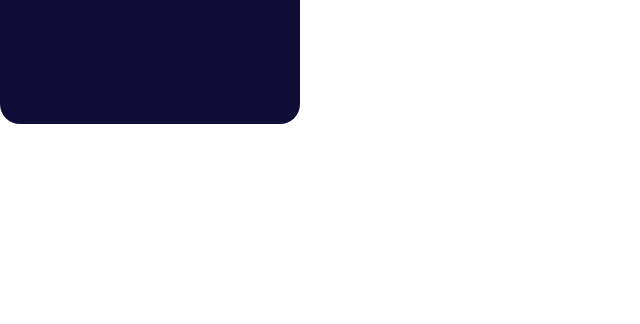
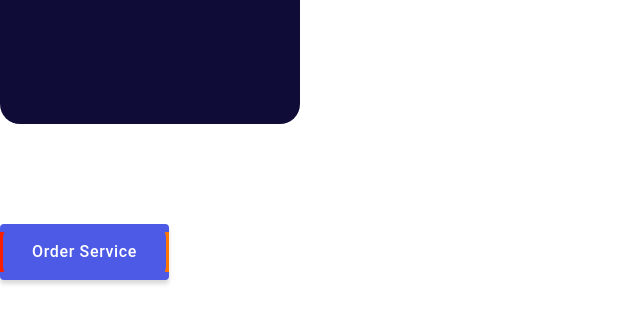
Before and after one commit to YK9968/custom, a plain HTML site: page index.html in a window 1280 px wide. Shown: the part 276-600 px from the top of the page, without its empty margins (0-640 px from the left). Drawn offline with Linux system fonts and the light colour scheme.

Commit message:
add button with rotate border

```diff
--- a/index.html
+++ b/index.html
@@ -13,6 +13,9 @@
         <h2 class="custom-btn">button</h2>
       </div>
     </div>
+    <div class="box">
+      <button class="hero-button" type="button"><span class="btn-text-rotate">Order Service</span></button>
+    </div>
     <!---------------------------------------------animation border------------------------------>
   </body>
 </html>
--- a/style.css
+++ b/style.css
@@ -5,7 +5,6 @@
 }
 body {
   background-color: white;
-
 }
 
 .container {
@@ -51,3 +50,48 @@ body {
     transform: rotate(360deg);
   }
 }
+
+.hero-button {
+  display: flex;
+  align-items: center;
+  justify-content: center;
+  position: relative;
+  overflow: hidden;
+  margin-top: 100px;
+  cursor: pointer;
+  font-size: 16px;
+  font-weight: 500;
+  line-height: 1.5;
+  color: #ffffff;
+  background-color: #4d5ae5;
+  letter-spacing: 0.64px;
+  font-family: "Roboto", sans-serif;
+  padding: 16px 32px;
+  border-radius: 4px;
+
+  border: none;
+  box-shadow: 0px 4px 4px 0px rgba(0, 0, 0, 0.15);
+  transition: background-color 250ms cubic-bezier(0.4, 0, 0.2, 1);
+}
+
+.hero-button::before {
+  content: "";
+  position: absolute;
+  width: 40px;
+  height: 500%;
+  background: linear-gradient(#ff9500, #f90000);
+  animation: rotate 4s linear infinite;
+}
+
+.hero-button::after {
+  content: "";
+  position: absolute;
+  background: #4d5ae5;
+  inset: 3px;
+  border-radius: 10px;
+}
+
+.btn-text-rotate {
+  z-index: 2;
+}
+/* ======================================================= rotate border button =====================*/
```
